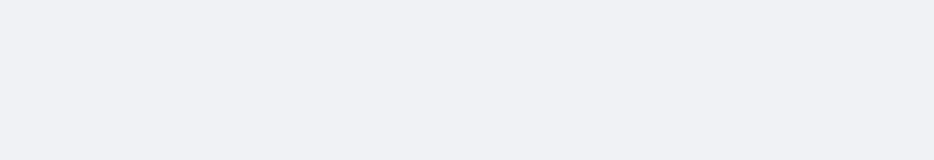
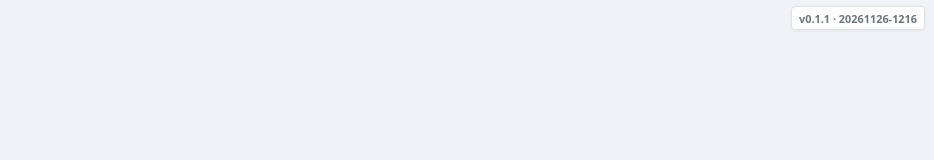
Before and after one commit to giapsoft/document-viewer, a React (Vite) app: page / in a window 1280 px wide. Shown: the top 160 px of the page, without its empty margins (346-1280 px from the left). Built offline with nearby package versions, Linux system fonts and the light colour scheme.

Commit message:
Show version and build id badge in top-right corner.

```diff
--- a/package.json
+++ b/package.json
@@ -1,7 +1,7 @@
 {
   "name": "document-viewer",
   "private": true,
-  "version": "0.1.0",
+  "version": "0.1.1",
   "type": "module",
   "scripts": {
     "dev": "vite",
--- /dev/null
+++ b/src/components/VersionBadge.tsx
@@ -0,0 +1,9 @@
+import { APP_VERSION, BUILD_ID } from '../lib/appVersion';
+
+export function VersionBadge() {
+  return (
+    <div className="version-badge" title={`Build ${BUILD_ID} UTC`}>
+      v{APP_VERSION} · {BUILD_ID}
+    </div>
+  );
+}
--- a/src/index.css
+++ b/src/index.css
@@ -16,6 +16,24 @@ body {
   font-family: system-ui, -apple-system, 'Segoe UI', Roboto, sans-serif;
   background: #f0f2f5;
   color: #212529;
+}
+
+.version-badge {
+  position: fixed;
+  top: 0.4rem;
+  right: 0.55rem;
+  z-index: 1100;
+  padding: 0.2rem 0.45rem;
+  border-radius: 4px;
+  background: rgba(255, 255, 255, 0.92);
+  border: 1px solid #dee2e6;
+  font-size: 0.68rem;
+  font-weight: 600;
+  font-variant-numeric: tabular-nums;
+  color: #6c757d;
+  pointer-events: none;
+  user-select: none;
+  box-shadow: 0 1px 3px rgba(0, 0, 0, 0.06);
 }
 
 #root {
--- /dev/null
+++ b/src/lib/appVersion.ts
@@ -0,0 +1,2 @@
+export const APP_VERSION = __APP_VERSION__;
+export const BUILD_ID = __BUILD_ID__;
--- a/src/main.tsx
+++ b/src/main.tsx
@@ -1,10 +1,12 @@
 import { StrictMode } from 'react';
 import { createRoot } from 'react-dom/client';
 import App from './App';
+import { VersionBadge } from './components/VersionBadge';
 import './index.css';
 
 createRoot(document.getElementById('root')!).render(
   <StrictMode>
+    <VersionBadge />
     <App />
   </StrictMode>,
 );
--- a/src/vite-env.d.ts
+++ b/src/vite-env.d.ts
@@ -1,4 +1,7 @@
 /// <reference types="vite/client" />
+
+declare const __APP_VERSION__: string;
+declare const __BUILD_ID__: string;
 
 interface FileSystemDirectoryHandle {
   values(): AsyncIterableIterator<FileSystemHandle>;
--- a/vite.config.ts
+++ b/vite.config.ts
@@ -1,7 +1,20 @@
+import { readFileSync } from 'node:fs';
 import { defineConfig } from 'vite';
 import react from '@vitejs/plugin-react';
+
+const pkg = JSON.parse(readFileSync('./package.json', 'utf-8')) as { version: string };
+
+function buildId(): string {
+  const d = new Date();
+  const pad = (n: number) => String(n).padStart(2, '0');
+  return `${d.getUTCFullYear()}${pad(d.getUTCMonth() + 1)}${pad(d.getUTCDate())}-${pad(d.getUTCHours())}${pad(d.getUTCMinutes())}`;
+}
 
 export default defineConfig({
   plugins: [react()],
   base: './',
+  define: {
+    __APP_VERSION__: JSON.stringify(pkg.version),
+    __BUILD_ID__: JSON.stringify(buildId()),
+  },
 });
```
